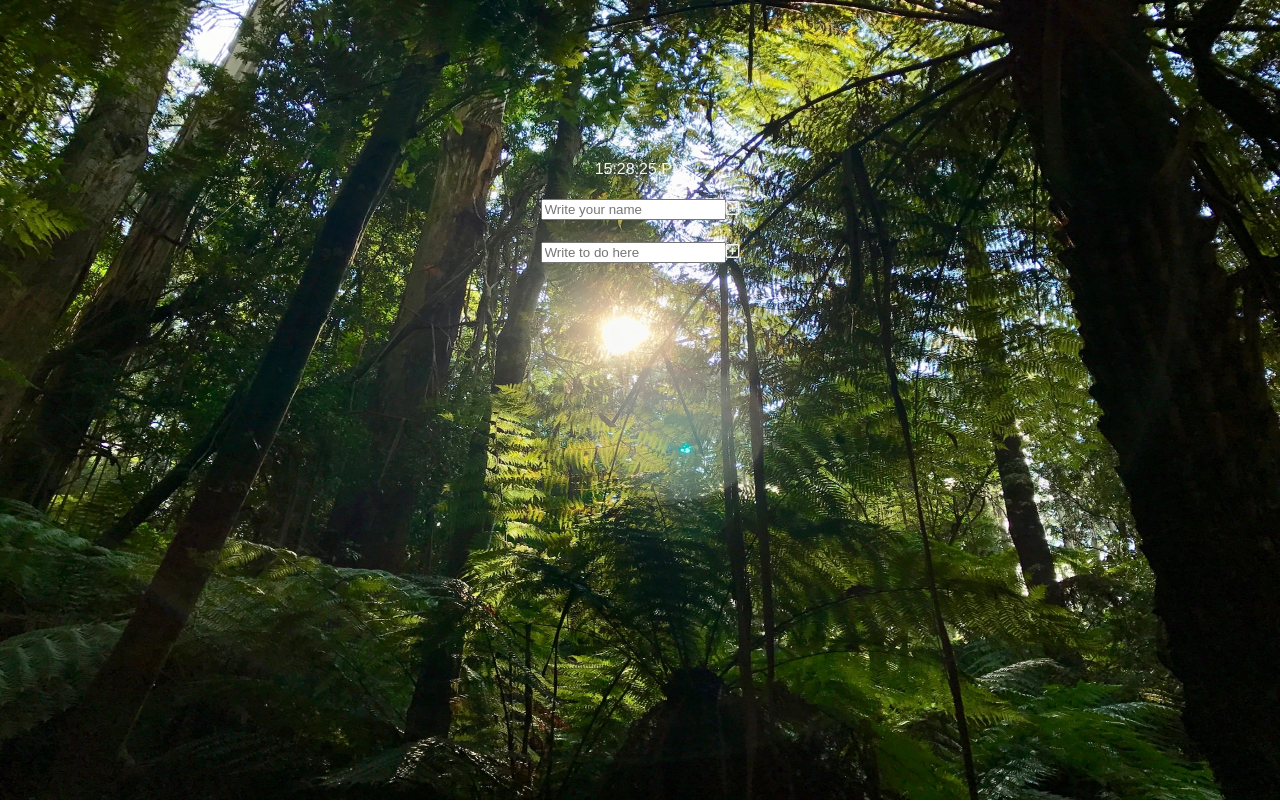
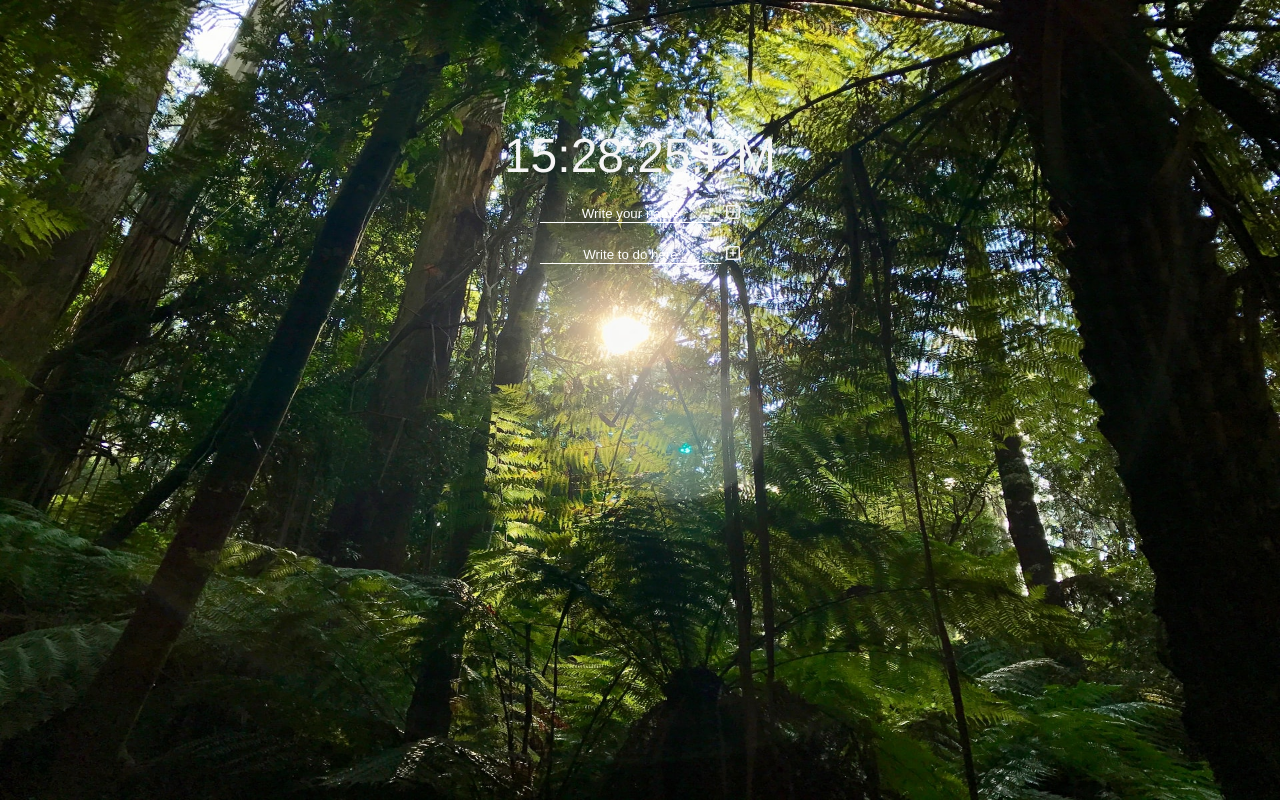
Before and after one commit to namhoonchoe/Vue-momentum, a Vue app: page / in a window 1280 px wide. Built offline with nearby package versions, Linux system fonts and the light colour scheme.

Commit message:
style #1
css styling

```diff
--- a/src/App.vue
+++ b/src/App.vue
@@ -21,27 +21,16 @@ export default {
 <style >
 #app {
   font-family: Avenir, Helvetica, Arial, sans-serif;
-  -webkit-font-smoothing: antialiased;
-  -moz-osx-font-smoothing: grayscale;
   text-align: center;
-  color:#f5f5f5
-
-
-
-
-
-
-
-
-
-
-
+  color:#f5f5f5;
+  box-sizing:border-box;
 }
 body{
     position:absolute;
-    margin:0;
+    margin:0px;
+    border:0px;
     min-width:100%;
-    min-height:100%;
+    min-height:auto;
     z-index: -1;
   }
 
--- a/src/components/Clock.vue
+++ b/src/components/Clock.vue
@@ -1,5 +1,5 @@
 <template>
-    <div class="js-clock">
+    <div class="clockContainer">
      {{hours}}:{{minutes}}:{{seconds}}:{{hourSystem}}
     </div>
 </template>
@@ -38,5 +38,7 @@ export default {
 </script>
 
 <style scoped>
-
+  .clockContainer {
+    text-align: center;
+  }
 </style>
--- a/src/components/Todolist.vue
+++ b/src/components/Todolist.vue
@@ -52,6 +52,7 @@ export default {
 };
 </script>
 
-<style>
+<style scpoed>
+
 
 </style>
--- a/src/components/bgImg.vue
+++ b/src/components/bgImg.vue
@@ -15,15 +15,18 @@
          alt="bgimg4">
   </body>
   <section class="momentum--content">
-    <div class="clockContainer">
+    <div class="clock-container">
       <Clock/>
     </div>
-    <h4 class="greetings">
+    <section class="input-container">
+     <h4 class="greetings">
       <greetings/>
-    </h4>
-    <div class="todoList">
+     </h4>
+     <div class="todoList">
       <Todolist/>
-    </div>
+     </div>
+    </section>
+
   </section>
 
 </div>
@@ -31,9 +34,9 @@
 </template>
 
 <script>
-import Todolist from '../components/Todolist.vue';
-import Clock from '../components/Clock.vue';
-import greetings from '../greetings/greetings.vue';
+import Todolist from './Todolist.vue';
+import Clock from './Clock.vue';
+import greetings from './greetings.vue';
 
 export default {
   components: {
@@ -67,7 +70,11 @@ export default {
       height:100vh;
    }
   .momentum--content{
-    padding-top: 10rem;
+    padding-top: 8rem;
+  }
+  .clock-container{
+    font-size: 3rem;
   }
 
+
 </style>
--- a/src/greetings/greetings.vue
+++ b/src/components/greetings.vue
@@ -1,23 +1,21 @@
 <template>
   <div>
-    <form v-show="this.userName === null " >
+    <form v-show="this.userName === null">
       <input type = "text"
              v-model.lazy="userName"
              v-on:keypress.enter.prevent
+             class ="greetings-container"
              placeholder = "Write your name"/>
         <span class="add_icon"
               v-on:cilck="saveUsername">
           <i class="far fa-plus-square"></i>
         </span>
-
     </form>
-    <div v-show="this.userName  !== null ">
-       <p> Welcome {{this.userName}}! </p>
-        <span class="modify_icon"
-              v-on:click="modifyUsername">
-          <i class="far fa-plus-square"></i>
-        </span>
-    </div>
+    <form v-show="this.userName  !== null ">
+       <p v-on:click="modifyUsername">
+         Welcome {{this.userName}}!
+       </p>
+    </form>
   </div>
 </template>
 
@@ -46,6 +44,20 @@ export default {
 
 </script>
 
-<style>
+<style scoped>
+
+.greetings-container {
+    background-color: transparent;
+    border:none;
+    border-bottom: 1px solid  white;
+    margin-right:5px;
+    outline:none;
+    color: white;
+    text-align:center;
+  }
+
+  input::placeholder {
+    color:white;
+  }
 
 </style>
--- a/src/todo/TodoInput.vue
+++ b/src/todo/TodoInput.vue
@@ -1,7 +1,7 @@
 <template>
     <div>
-      <div class="todoinput">
         <input type="text"
+          class="todoinput"
           v-model = "newTodoItem"
           placeholder="Write to do here"
           v-on:keypress.enter="addTodo"
@@ -9,7 +9,6 @@
         <span class="add_icon" v-on:click="addTodo">
          <i class="far fa-plus-square"></i>
         </span>
-      </div>
     </div>
 </template>
 
@@ -35,4 +34,21 @@ export default {
 </script>
 <style scoped>
 
+
+  .todoinput {
+    background-color: transparent;
+    border:none;
+    border-bottom: 1px solid  white;
+    margin-right: 5px;
+    outline:none;
+    color: white;
+    text-align:center;
+
+  }
+
+
+  input::placeholder {
+    color:white;
+
+  }
 </style>
--- a/src/todo/Todos.vue
+++ b/src/todo/Todos.vue
@@ -24,5 +24,8 @@ export default {
 </script>
 
 <style scoped>
-
+    li {
+      text-align: center;
+      list-style: none;
+    }
 </style>
```
